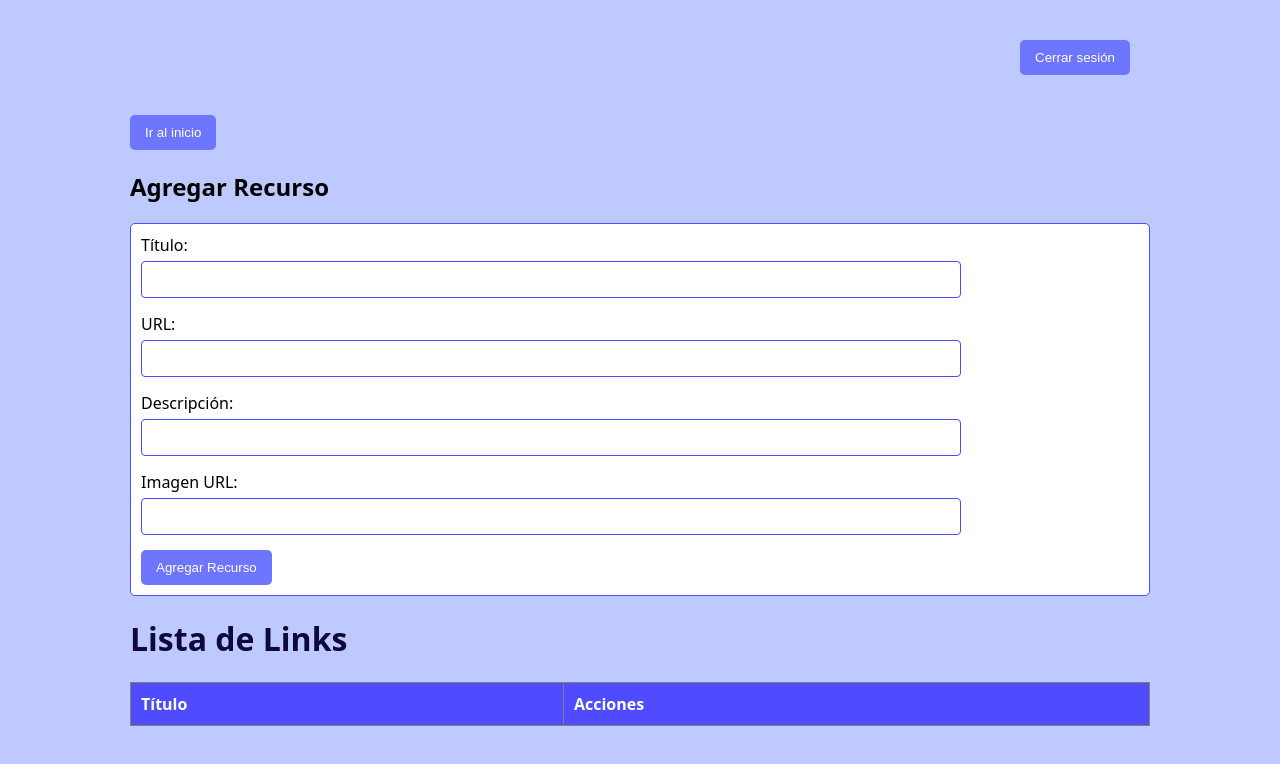
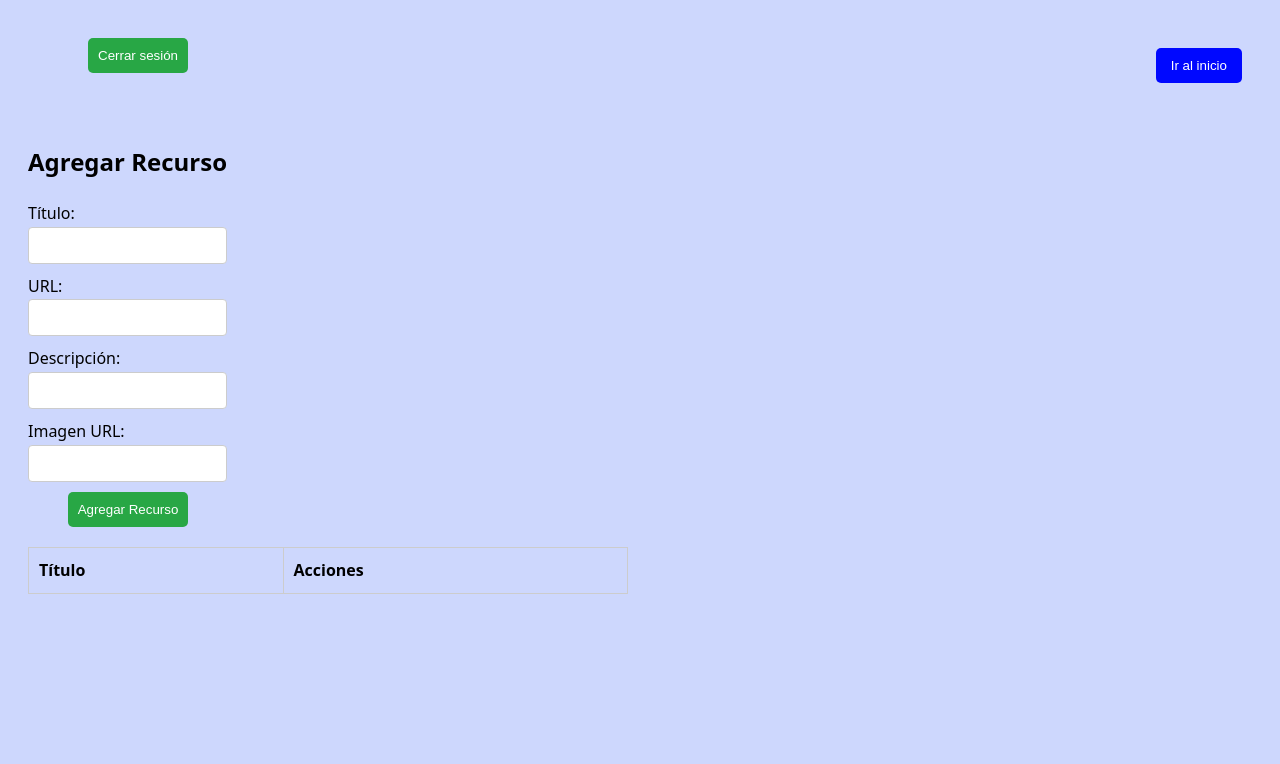
Before and after one commit to alexcuadroo/linkhubdev, a website: page private/panel/index.html in a window 1280 px wide. Drawn offline with Linux system fonts and the light colour scheme; no server answers.

Commit message:
Refactorizar rutas en el servidor y mejorar el manejo de archivos estáticos; actualizar estilos y estructura del HTML para mejorar la legibilidad y la usabilidad.

```diff
--- a/private/panel/index.html
+++ b/private/panel/index.html
@@ -5,91 +5,126 @@
 <meta name="viewport" content="width=device-width, initial-scale=1.0" />
 <title>Agregar Recurso</title>
 <style>
+html {
+  scrollbar-width: thin;
+  scrollbar-color: #fff #a0ade2;
+  margin: 0;
+  padding: 0;
+  box-sizing: border-box;
+}
+
 body {
     font-family: system-ui, Arial, sans-serif;
-    margin: 0;
-    padding: 0 20px;
-    background-color: #becaff;
-    --secondary-color: #6e76ff;
-    --text-color: #0e083d;
-    --normal-color: #4f4cff;
-    --hover-color: #311cd3;
-    max-width: 1020px;
-    margin: auto;
+    line-height: 1.6;
+    padding: 20px;
+    background-color: #cdd7fd;
 }
 
-h1 {
-    color: #0e083d; /* Color del texto */
-}
-header nav form {
-    display: flex;
-    justify-content: flex-end;
-    padding: 20px;
-    border: none;
-    background: none;
-}
-form {
-    margin: 20px 0; /* Espaciado alrededor de los formularios */
-    padding: 10px; /* Espaciado interno del formulario */
-    border: 1px solid var(--normal-color); /* Bordes alrededor del formulario */
-    border-radius: 5px; /* Bordes redondeados */
-    background-color: white;
+header {
+    color: white;
+    padding: 10px;
 }
 
-label {
-    display: block; /* Muestra como bloque */
-    margin-bottom: 5px; /* Espaciado inferior */
+nav {
+    display: flex;
+    justify-content: space-between;
+    align-items: center;
 }
 
-input[type="text"],
-input[type="url"],
-input[type="description"] {
-    width: 80%; /* Anchura completa */
-    padding: 10px; /* Espaciado interno */
-    margin-bottom: 15px; /* Espaciado inferior */
-    border: 1px solid var(--normal-color); /* Bordes del input */
-    border-radius: 4px; /* Bordes redondeados */
-
+nav button {
+    background-color: #0008ff;
+    color: #ffffff;
+    border: none;
+    padding: 10px 15px;
+    cursor: pointer;
+    border-radius: 5px;
 }
 
-button {
-    background-color: var(--secondary-color); /* Color de fondo del botón */
-    color: white; /* Color del texto del botón */
-    border: none; /* Sin bordes */
-    border-radius: 5px; /* Bordes redondeados */
-    padding: 10px 15px; /* Espaciado interno */
-    cursor: pointer; /* Cursor tipo puntero */
-    transition: background-color 0.3s; /* Transición al hacer hover */
+nav button:hover {
+    background-color: #000233e0;
 }
 
-button:hover {
-    background-color: var(--hover-color); /* Color de fondo al hacer hover */
+main {
+    margin-top: 20px;
+}
+
+form {
+    display: flex;
+    flex-direction: column;
+    margin-bottom: 20px;
+    width: 200px;
+}
+
+form div {
+    margin-bottom: 10px;
+}
+
+form label {
+    margin-bottom: 5px;
+}
+
+form input {
+    padding: 10px;
+    border: 1px solid #ccc;
+    border-radius: 4px;
+}
+
+form button {
+    background-color: #28a745;
+    color: white;
+    max-width: 70%;
+    margin: auto;
+    border: none;
+    padding: 10px;
+    cursor: pointer;
+    border-radius: 5px;
+}
+
+form button:hover {
+    background-color: #218838;
 }
 
 table {
-    width: 100%; /* Anchura completa de la tabla */
-    border-collapse: collapse; /* Colapsar bordes */
-    margin-top: 20px; /* Margen superior */
-    margin-bottom: 50px;
+    width: 600px;
+    border-collapse: collapse;
+
+}
+table button {
+  background-color: #28a745;
+  color: white;
+  width: 100%;
+  margin: auto;
+    padding: 10px;
+    cursor: pointer;
+    border-radius: 5px;
+    &:hover {
+        background-color: #218838;
+        transition: background-color 0.3s ease;
+      }
 }
 
-th, td {
-    padding: 10px; /* Espaciado interno */
-    text-align: left; /* Alinear texto a la izquierda */
+table th, table td {
+    padding: 10px;
+    text-align: left;
+    border: 1px solid #ccc;
 }
 
-th {
-    background-color: var(--normal-color); /* Color de fondo del encabezado de la tabla */
-    color: white; /* Color del texto del encabezado */
+@media (max-width: 600px) {
+    nav {
+        flex-direction: column;
     }
 
-td button {
-    background-color: var(--normal-color); /* Color de fondo del botón en la tabla */
-    color: white; /* Color del texto del botón */
+    nav button {
+        margin-bottom: 10px;
     }
 
-td button:hover {
-    background-color: var(--hover-color); /* Color de fondo al hacer hover en botón de la tabla */
+    form div {
+        flex-direction: column;
+    }
+
+    table th, table td {
+        font-size: 14px;
+    }
 }
       </style>
       </head>
@@ -102,8 +137,9 @@ td button:hover {
           <button onclick="location.href='/'">Ir al inicio</button>
           </nav>
         </header>
+        <main>
+        <form id="resource-form">
           <h2>Agregar Recurso</h2>
-        <form id="resource-form">
           <div>
             <label for="title">Título:</label>
             <input type="text" id="title" name="title" required />
@@ -122,7 +158,17 @@ td button:hover {
           </div>
           <button type="submit">Agregar Recurso</button>
         </form>
-        <title>Eliminar Links</title>
+    <table border="1">
+        <thead>
+            <tr>
+                <th>Título</th>
+                <th>Acciones</th>
+            </tr>
+        </thead>
+        <tbody id="linksTableBody">
+        </tbody>
+    </table>
+  </main>
     <script>
       async function fetchLinks() {
           const response = await fetch('/api/links');
@@ -155,19 +201,6 @@ td button:hover {
 
       window.onload = fetchLinks;
   </script>
-</head>
-<body>
-    <h1>Lista de Links</h1>
-    <table border="1">
-        <thead>
-            <tr>
-                <th>Título</th>
-                <th>Acciones</th>
-            </tr>
-        </thead>
-        <tbody id="linksTableBody">
-        </tbody>
-    </table>
         <script>
           document
             .getElementById("resource-form")
```
Also changed, not shown: index.js (+3 -7 lines), public/index.css (+6 -4 lines), public/index.html (line endings or trailing spaces). Lines whose indentation alone changed are shown as unchanged.
